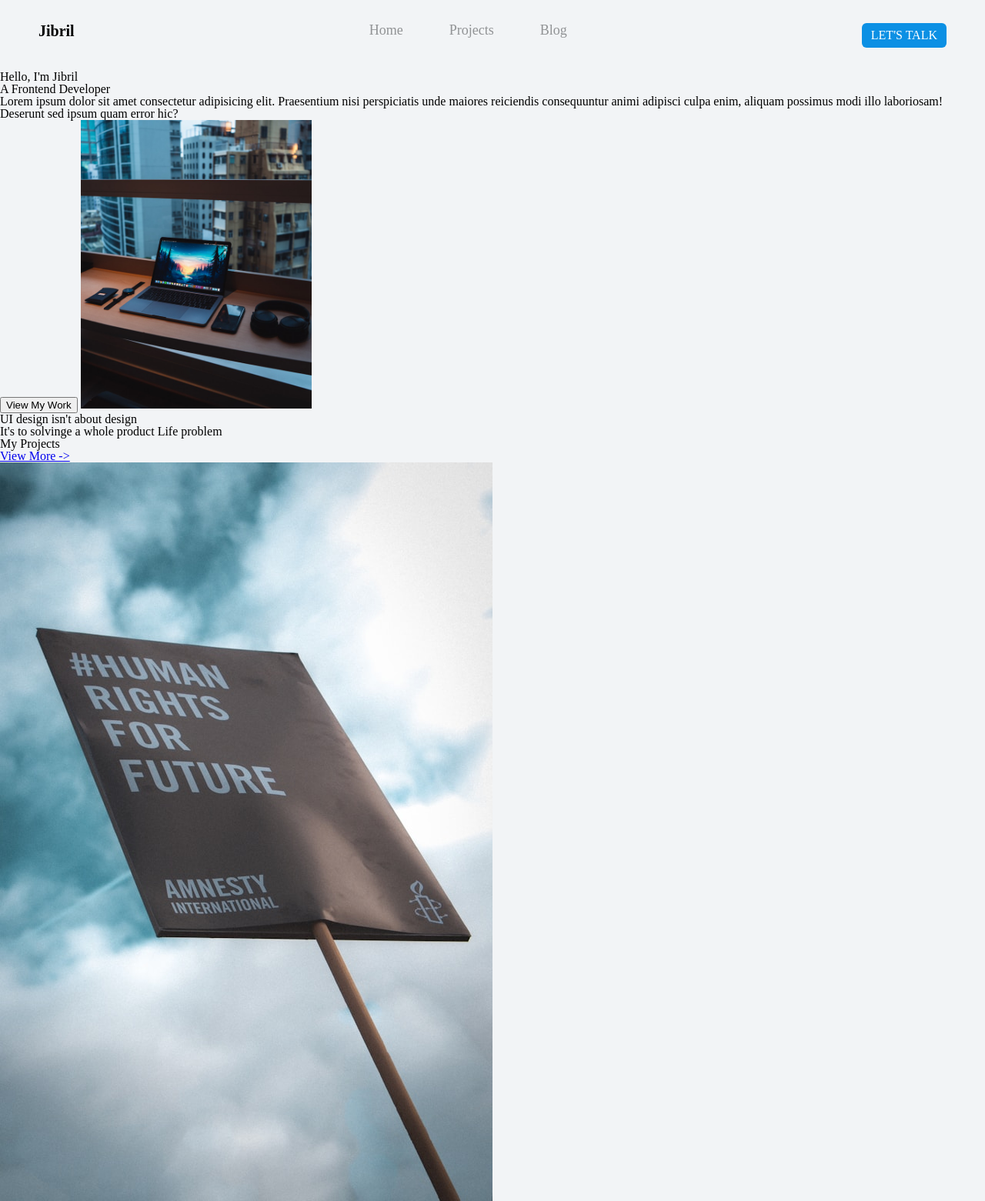
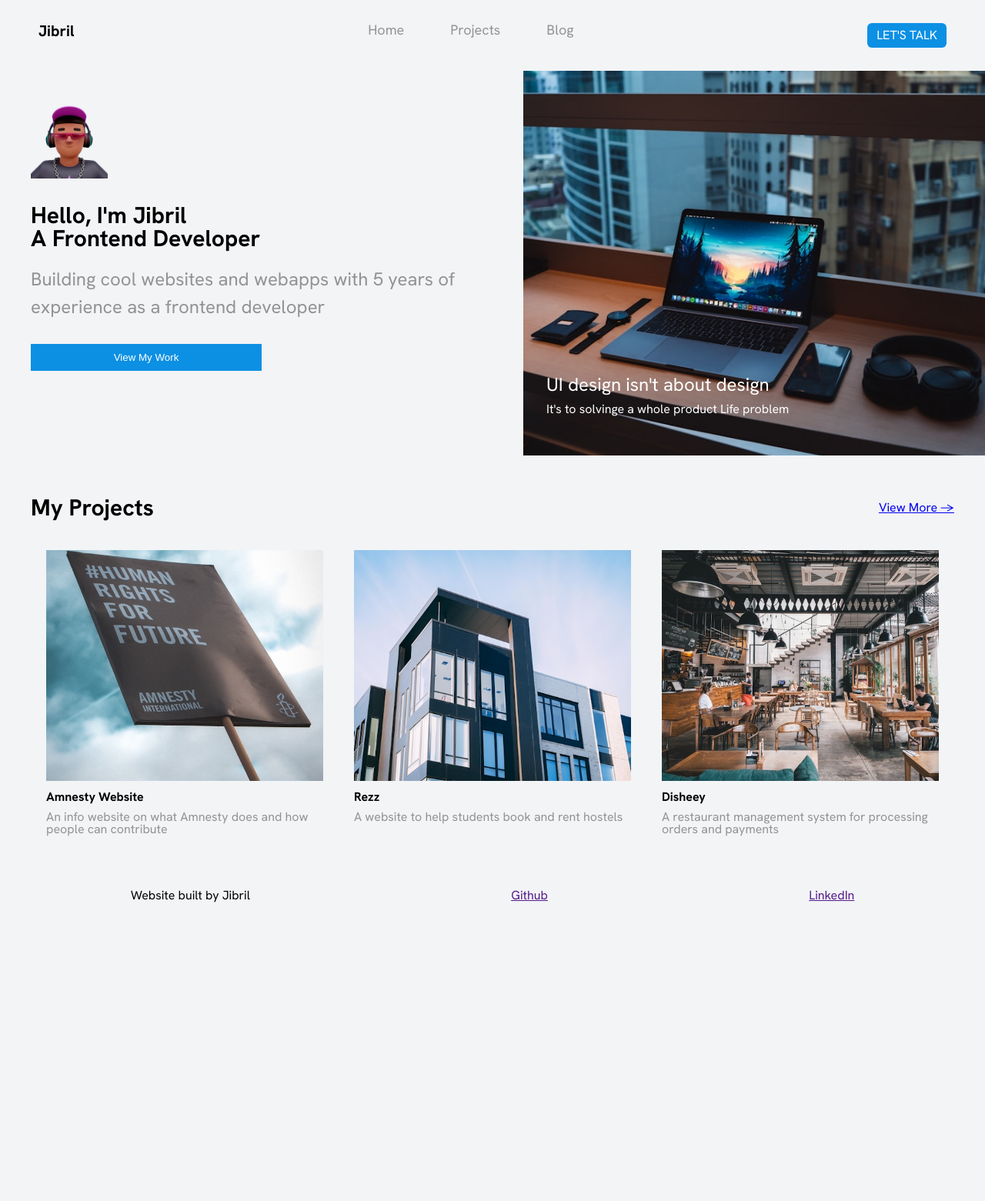
Before and after one commit to muindetuva/jibril, a plain HTML site: page index.html in a window 1280 px wide. Shown: the top 1561 px of the page at 77% size. After the commit the page ends 1212 px from the top, so only its background shows below. Drawn offline with Linux system fonts and the light colour scheme; a web font is replaced by a local one.

Commit message:
first iteration of styled website

```diff
--- a/assets/stylesheets/style.css
+++ b/assets/stylesheets/style.css
@@ -1,5 +1,7 @@
 body {
   background-color: #f2f4f6;
+ font-family: "Hanken Grotesk", sans-serif;
+
 }
 
 nav {
@@ -14,7 +16,7 @@
   color: #919395;
   margin: 10px 30px;
   border-bottom: 2px solid transparent;
-    transition: all .3s linear;
+  transition: all 0.3s linear;
   cursor: default;
 }
 
@@ -44,3 +46,116 @@
   color: white;
   border: none;
 }
+
+/* Hero Section */
+
+.hero-section {
+  display: flex;
+  margin-bottom: 50px;
+}
+
+.hero-section div {
+  flex: 1;
+}
+
+.hero-info {
+  padding: 40px;
+}
+
+.hero-info img {
+  width: 100px;
+  height: 100px;
+  margin-bottom: 30px;
+}
+
+.hero-info h1 {
+  font-weight: bold;
+  font-size: 30px;
+  margin-bottom: 20px;
+}
+
+.hero-info p {
+    color: #919395;
+    margin-bottom: 30px;
+    font-size: 24px;
+    line-height: 1.5;
+}
+
+.hero-info button {
+    background-color: #0c90e4;
+    border: none;
+    color: white;
+    padding: 10px 20px;
+    width: 50%;
+}
+
+.hero-img {
+    position: relative;
+}
+
+.hero-img img {
+    width: 100%;
+    height: 500px;
+    object-fit: cover;
+}
+
+.hero-img div {
+    position: absolute;
+    bottom: 50px;
+    left: 30px;
+    color: white;
+    line-height: 1.6;
+}
+
+.hero-img div p:first-child {
+    font-size: 24px;
+}
+
+/* Projects Section */
+.projects-section {
+    margin: 0 40px;
+    margin-bottom: 50px;
+}
+.projects-section h2 {
+font-weight: bold;
+font-size: 30px;
+}
+
+.projects-section > div:first-child {
+    display: flex;
+    align-items: center;
+    justify-content: space-between;
+    margin-bottom: 20px;
+}
+
+.projects-container {
+    display: flex;
+}
+
+.project-card {
+    flex: 1;
+    padding: 20px;
+}
+
+.project-card img {
+    width: 100%;
+    height: 300px;
+    object-fit: cover;
+}
+
+.project-card h3 {
+    font-weight: bold;
+    margin: 10px 0;
+}
+
+.project-card p {
+    color: #919395;
+}
+
+
+/* Footer  */
+footer {
+    display: flex;
+    justify-content: space-around;
+    margin-bottom: 40px;
+}
--- a/index.html
+++ b/index.html
@@ -1,12 +1,20 @@
 <!DOCTYPE html>
 <html lang="en">
   <head>
-    <meta charset="UTF-8">
-    <meta name="viewport" content="width=device-width, initial-scale=1.0">
+    <meta charset="UTF-8" />
+    <meta name="viewport" content="width=device-width, initial-scale=1.0" />
 
     <!-- Stylesheets -->
-    <link rel="stylesheet" href="assets/stylesheets/reset.css">
-    <link rel="stylesheet" href="assets/stylesheets/style.css">
+    <link rel="stylesheet" href="assets/stylesheets/reset.css" />
+    <link rel="stylesheet" href="assets/stylesheets/style.css" />
+
+    <!-- Fonts -->
+    <link rel="preconnect" href="https://fonts.googleapis.com" />
+    <link rel="preconnect" href="https://fonts.gstatic.com" crossorigin />
+    <link
+      href="https://fonts.googleapis.com/css2?family=Bitcount+Prop+Single:wght@100..900&family=Hanken+Grotesk:ital,wght@0,100..900;1,100..900&display=swap"
+      rel="stylesheet"
+    />
 
     <title>Jibril - Personal Website</title>
   </head>
@@ -15,49 +23,74 @@
       <nav>
         <a href="/" id="logo">Jibril</a>
 
-            <a href="#" style="margin-left: auto;">Home</a>
+        <a href="#" style="margin-left: auto">Home</a>
         <a href="#">Projects</a>
-            <a href="#" style="margin-right: auto;">Blog</a>
+        <a href="#" style="margin-right: auto">Blog</a>
 
         <a href="#" class="btn">Let's Talk</a>
       </nav>
     </header>
     <main>
       <!-- Hero Section -->
-         <section>
-            <h1>Hello, I'm Jibril <br/> A Frontend Developer</h1>
-            <p>Lorem ipsum dolor sit amet consectetur adipisicing elit. Praesentium nisi perspiciatis unde maiores reiciendis consequuntur animi adipisci culpa enim, aliquam possimus modi illo laboriosam! Deserunt sed ipsum quam error hic?</p>
+      <section class="hero-section">
+        <div class="hero-info">
+          <img src="assets/images/avatar.png" alt="Jibril's avatar" />
+          <h1>
+            Hello, I'm Jibril <br />
+            A Frontend Developer
+          </h1>
+          <p>
+            Building cool websites and webapps with 5 years of experience as a
+            frontend developer
+          </p>
+          <button>View My Work</button>
+        </div>
 
-            <button>View My Work</button>
+        <div class="hero-img">
+          <img src="assets/images/laptop.jpg" alt="Laptop on a desk" />
 
-            <img width="300" src="assets/images/laptop.jpg" alt="Laptop on a desk">
+          <div>
             <p>UI design isn't about design</p>
             <p>It's to solvinge a whole product Life problem</p>
-
+          </div>
+        </div>
       </section>
 
       <!-- Projects Section -->
-          <section id="projects-section">
+      <section class="projects-section">
+        <div>
           <h2>My Projects</h2>
-
           <a href="#">View More -></a>
-
-            <div>
-                <img src="assets/images/ngo.jpg" alt="Amnesty Placard">
-                <h3>Amnesty Website</h3>
-                <p>An info website on what Amnesty does and how people can contribute</p>
         </div>
 
-            <div>
-                <img src="assets/images/apartment.jpg" alt="A picture of a high rise apartment">
+        <div class="projects-container">
+          <div class="project-card">
+            <img src="assets/images/ngo.jpg" alt="Amnesty Placard" />
+            <h3>Amnesty Website</h3>
+            <p>
+              An info website on what Amnesty does and how people can contribute
+            </p>
+          </div>
+
+          <div class="project-card">
+            <img
+              src="assets/images/apartment.jpg"
+              alt="A picture of a high rise apartment"
+            />
             <h3>Rezz</h3>
             <p>A website to help students book and rent hostels</p>
           </div>
 
-            <div>
-                <img src="assets/images/restaurant.jpg" alt="Picture inside a restaurant">
+          <div class="project-card">
+            <img
+              src="assets/images/restaurant.jpg"
+              alt="Picture inside a restaurant"
+            />
             <h3>Disheey</h3>
-                <p>A restaurant management system for processing orders and payments</p>
+            <p>
+              A restaurant management system for processing orders and payments
+            </p>
+          </div>
         </div>
       </section>
     </main>
```
Also changed, not shown: about.html (added, +37 -0 lines), assets/images/avatar.png (added). Lines whose indentation alone changed are shown as unchanged.
